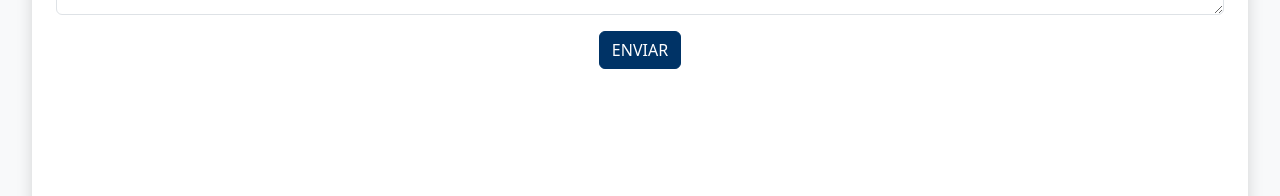
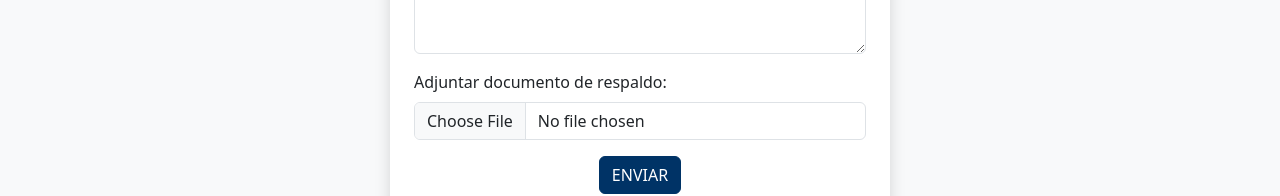
Before and after one commit to DANZ1214/ChambaUNICAH, a React (Vite) app in the folder web/react-excusas/: page /excusa-alumno in a window 1280 px wide. Shown: the part 522-718 px from the top of the page. Built offline with nearby package versions, Linux system fonts and the light colour scheme.

Commit message:
Arreglos en diseño Excusa

```diff
--- a/web/react-excusas/src/components/ExcusaAlumnoScreen.css
+++ b/web/react-excusas/src/components/ExcusaAlumnoScreen.css
@@ -1,49 +1,40 @@
-#root {
-    max-width: 1280px;
-    margin: 0 auto;
-    padding: 2rem;
-    text-align: center;
+/* Fondo general */
+html, body {
+  background-color: #f8f9fa;
+  height: 100%;
+  width: 100%;
+  margin: 0;
+  padding: 0;
+  display: flex;
+  justify-content: center;
+  align-items: center;
 }
 
-  .logo {
-    height: 6em;
-    padding: 1.5em;
-    will-change: filter;
-    transition: filter 300ms;
-  }
-  .logo:hover {
-    filter: drop-shadow(0 0 2em #646cffaa);
-  }
-  .logo.react:hover {
-    filter: drop-shadow(0 0 2em #61dafbaa);
+/* Contenedor principal */
+.container-fluid {
+  min-height: 90vh;
+  max-width: 500px;
+  margin: auto;
+  padding: 20px;
 }
 
-  @keyframes logo-spin {
-    from {
-      transform: rotate(0deg);
-    }
-    to {
-      transform: rotate(360deg);
-    }
+/* Tarjeta con sombra */
+.shadow {
+  box-shadow: 0px 4px 8px rgba(0, 0, 0, 0.2);
 }
 
-  @media (prefers-reduced-motion: no-preference) {
-    a:nth-of-type(2) .logo {
-      animation: logo-spin infinite 20s linear;
-    }
+/* Texto de color primario */
+.text-primary {
+  color: #003366 !important;
 }
 
-  .card {
-    padding: 2em;
+/* Botón primario */
+.btn-primary {
+  background-color: #003366;
+  border-color: #003366;
 }
 
-  .read-the-docs {
-    color: #888;
+.btn-primary:hover {
+  background-color: #002244;
+  border-color: #002244;
 }
-
-  .container-fluid {
-    min-height: 90vh;
-    width: 400vh;
-    margin-left: auto;
-    margin-right: auto;
-  }
--- a/web/react-excusas/src/components/ExcusaAlumnoScreen.tsx
+++ b/web/react-excusas/src/components/ExcusaAlumnoScreen.tsx
@@ -5,28 +5,86 @@ import ReasonOption from './ReasonOption';
 function ExcusaAlumnoScreen() {
   const [selectedReason, setSelectedReason] = useState<string | null>(null);
   const [description, setDescription] = useState<string>('');
+  const [selectedFile, setSelectedFile] = useState<File | null>(null);
 
   const handleReasonChange = (event: ChangeEvent<HTMLInputElement>) => {
     setSelectedReason(event.target.value);
+  };
+
+  const handleFileChange = (event: ChangeEvent<HTMLInputElement>) => {
+    if (event.target.files && event.target.files.length > 0) {
+      setSelectedFile(event.target.files[0]);
+    }
   };
 
   return (
     <div className="d-flex justify-content-center align-items-center vh-100">
       <div className="container-fluid shadow p-4 bg-white rounded text-center">
         <h2 className="text-primary">SISTEMA DE EXCUSAS UNICAH</h2>
-        <img src="https://i.postimg.cc/NfcLn1tB/image-removebg-preview-65.png" alt="Escudo UNICAH" className="img-fluid mb-3" width="120" />
+        <img
+          src="https://i.postimg.cc/NfcLn1tB/image-removebg-preview-65.png"
+          alt="Escudo UNICAH"
+          className="img-fluid mb-3"
+          width="120"
+        />
         <h3>BIENVENIDO</h3>
         <div className="alert alert-primary mt-3">SELECCIONA UNA RAZÓN</div>
+
         <div className="d-flex flex-wrap justify-content-around">
-          <ReasonOption value="Enfermedad" label="Enfermedad" imageUrl="https://i.postimg.cc/3J052qVw/image-removebg-preview-55.png" name="reason" onChange={handleReasonChange} checked={selectedReason === 'Enfermedad'} />
-          <ReasonOption value="Luto" label="Luto" imageUrl="https://i.postimg.cc/T1ZskRF3/image-removebg-preview-67.png" name="reason" onChange={handleReasonChange} checked={selectedReason === 'Luto'} />
-          <ReasonOption value="Viaje" label="Viaje" imageUrl="https://i.postimg.cc/vB2kV7v9/image-removebg-preview-66.png" name="reason" onChange={handleReasonChange} checked={selectedReason === 'Viaje'} />
-          <ReasonOption value="Otro" label="Otro" imageUrl="https://i.postimg.cc/5tnkh5TG/image-removebg-preview-68.png" name="reason" onChange={handleReasonChange} checked={selectedReason === 'Otro'} />
+          <ReasonOption
+            value="Enfermedad" label="Enfermedad"
+            imageUrl="https://i.postimg.cc/3J052qVw/image-removebg-preview-55.png"
+            name="reason" onChange={handleReasonChange}
+            checked={selectedReason === 'Enfermedad'}
+          />
+          <ReasonOption
+            value="Luto" label="Luto"
+            imageUrl="https://i.postimg.cc/T1ZskRF3/image-removebg-preview-67.png"
+            name="reason" onChange={handleReasonChange}
+            checked={selectedReason === 'Luto'}
+          />
+          <ReasonOption
+            value="Viaje" label="Viaje"
+            imageUrl="https://i.postimg.cc/vB2kV7v9/image-removebg-preview-66.png"
+            name="reason" onChange={handleReasonChange}
+            checked={selectedReason === 'Viaje'}
+          />
+          <ReasonOption
+            value="Otro" label="Otro"
+            imageUrl="https://i.postimg.cc/5tnkh5TG/image-removebg-preview-68.png"
+            name="reason" onChange={handleReasonChange}
+            checked={selectedReason === 'Otro'}
+          />
         </div>
+
+        {/* Campo de descripción */}
         <div className="mt-3 text-start">
           <label htmlFor="description" className="form-label">Describe la inasistencia:</label>
-          <textarea id="description" className="form-control" rows={3} required value={description} onChange={(e) => setDescription(e.target.value)}></textarea>
+          <textarea
+            id="description"
+            className="form-control"
+            rows={3}
+            required
+            value={description}
+            onChange={(e) => setDescription(e.target.value)}
+          ></textarea>
         </div>
+
+        {/* Botón para subir archivos */}
+        <div className="mt-3 text-start">
+          <label htmlFor="file-upload" className="form-label">Adjuntar documento de respaldo:</label>
+          <input
+            type="file"
+            id="file-upload"
+            className="form-control"
+            onChange={handleFileChange}
+            accept=".pdf,.doc,.docx,.xls,.xlsx,.png,.jpg,.jpeg"
+          />
+          {selectedFile && (
+            <p className="mt-2 text-success">Archivo seleccionado: {selectedFile.name}</p>
+          )}
+        </div>
+
         <button className="btn btn-primary mt-3">ENVIAR</button>
       </div>
     </div>
```
Lines whose indentation alone changed are shown as unchanged.
